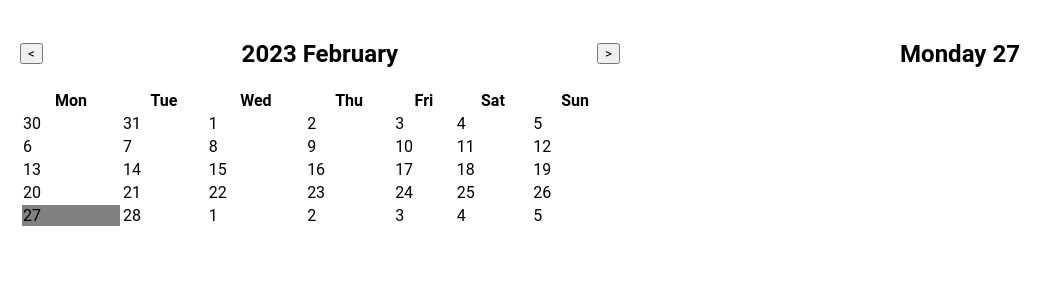
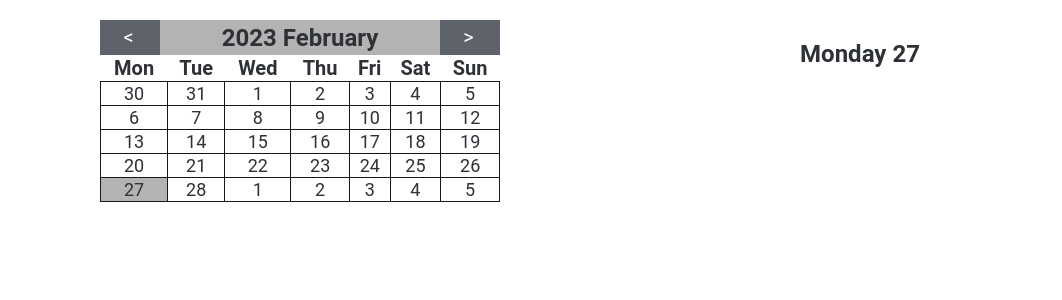
Before and after one commit to IevaSta/18-calendar, a React (Create React App) app: page / in a window 1280 px wide. Shown: the top 300 px of the page, without its empty margins (0-1062 px from the left). Built offline with nearby package versions, Linux system fonts and the light colour scheme.

Commit message:
scss table style

```diff
--- a/src/App.scss
+++ b/src/App.scss
@@ -1,5 +1,6 @@
 * {
   font-family: 'Roboto', sans-serif;
+  color: #2e3136;
 }
 
 body {
@@ -11,3 +12,5 @@ body {
 
 @import 'Scss/frame';
 @import 'Scss/days';
+@import 'Scss/buttons';
+@import 'Scss/table';
--- a/src/Components/Calendar.jsx
+++ b/src/Components/Calendar.jsx
@@ -21,11 +21,11 @@ function Calendar() {
     return (
         <div className='left'>
             <div className='left_header'>
-                <button onClick={handlePrevMonth}>{"<"}</button>
+                <button className='black' onClick={handlePrevMonth}>{"<"}</button>
                 <h2>{dataCalendar && dataCalendar.year + ' ' + months[dataCalendar.month]}</h2>
-                <button onClick={handleNextMonth}>{">"}</button>
+                <button className='black' onClick={handleNextMonth}>{">"}</button>
             </div>
-            <table>
+            <table className='table'>
                 <thead>
                     <tr>
                         <th>Mon</th>
--- /dev/null
+++ b/src/Scss/buttons.scss
@@ -0,0 +1,69 @@
+button {
+    align-items: center;
+    background-clip: padding-box;
+    border: none;
+    box-sizing: border-box;
+    color: black;
+    cursor: pointer;
+    display: inline-flex;
+    font-family: 'Roboto', sans-serif;
+    font-size: 20px;
+    font-weight: 400;
+    justify-content: center;
+    line-height: 1.25;
+    position: relative;
+    vertical-align: baseline;
+    text-transform: uppercase;
+
+
+
+    &:hover {
+        transform: translateY(-1px);
+    }
+
+    // &.yellow {
+    //     background-color: #fbdb86;
+    //     width: 100%;
+
+    //     &:hover,
+    //     &:focus {
+    //         background-color: #f5d376;
+    //     }
+
+    //     &:active {
+    //         background-color: #e6c262;
+    //     }
+    // }
+
+    // &.green {
+    //     background-color: #b3c963;
+    //     width: 100%;
+
+    //     &:hover,
+    //     &:focus {
+    //         background-color: #97aa54;
+    //     }
+
+    //     &:active {
+    //         background-color: #799042;
+    //     }
+    // }
+
+    &.black {
+        background-color: #5d626b;
+        width: 15%;
+        height: 35px;
+        color: white;
+        letter-spacing: 3px;
+
+        &:hover,
+        &:focus {
+            background-color: #383d42;
+        }
+
+        &:active {
+            background-color: #13181e;
+        }
+    }
+
+}
--- a/src/Scss/days.scss
+++ b/src/Scss/days.scss
@@ -1,5 +1,5 @@
 .today {
-    background-color: grey;
+    background-color: rgb(179, 179, 179);
 }
 
 /*
--- a/src/Scss/frame.scss
+++ b/src/Scss/frame.scss
@@ -3,7 +3,7 @@
     justify-content: center;
 
     .left {
-        width: 50%;
+        min-width: 400px;
         display: flex;
         flex-direction: column;
         justify-content: flex-end;
@@ -13,6 +13,8 @@
             display: flex;
             justify-content: space-between;
             align-items: center;
+            background-color: rgb(179, 179, 179);
+            height: 35px;
         }
     }
 
--- /dev/null
+++ b/src/Scss/table.scss
@@ -0,0 +1,28 @@
+.table {
+    width: 100%;
+    border-collapse: collapse;
+
+    thead {
+        color: #f5d376;
+        font-size: 20px;
+
+        tr {
+            th {
+                border-bottom: solid 1px #13181e;
+                font-weight: bold;
+            }
+        }
+    }
+
+    tbody {
+        font-size: 18px;
+        text-align: center;
+
+        tr {
+            td {
+                font-weight: 400;
+                border: solid 1px #13181e;
+            }
+        }
+    }
+}
```
